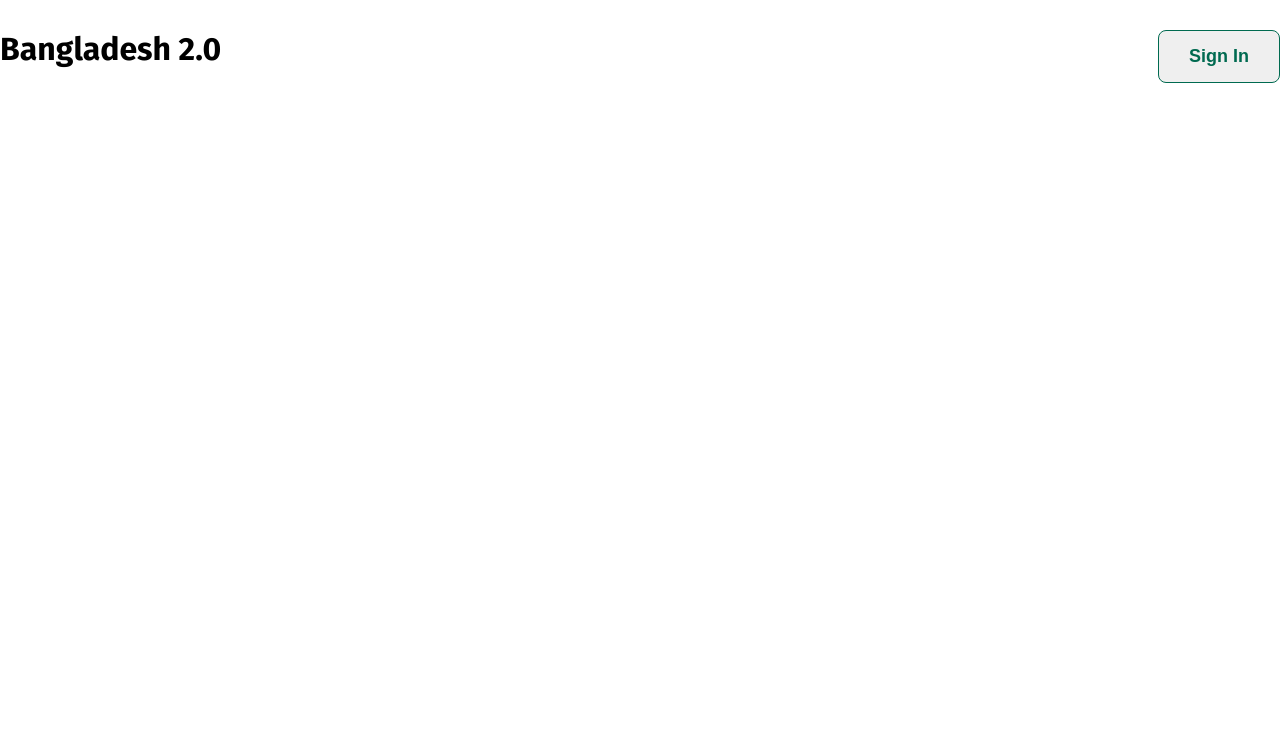
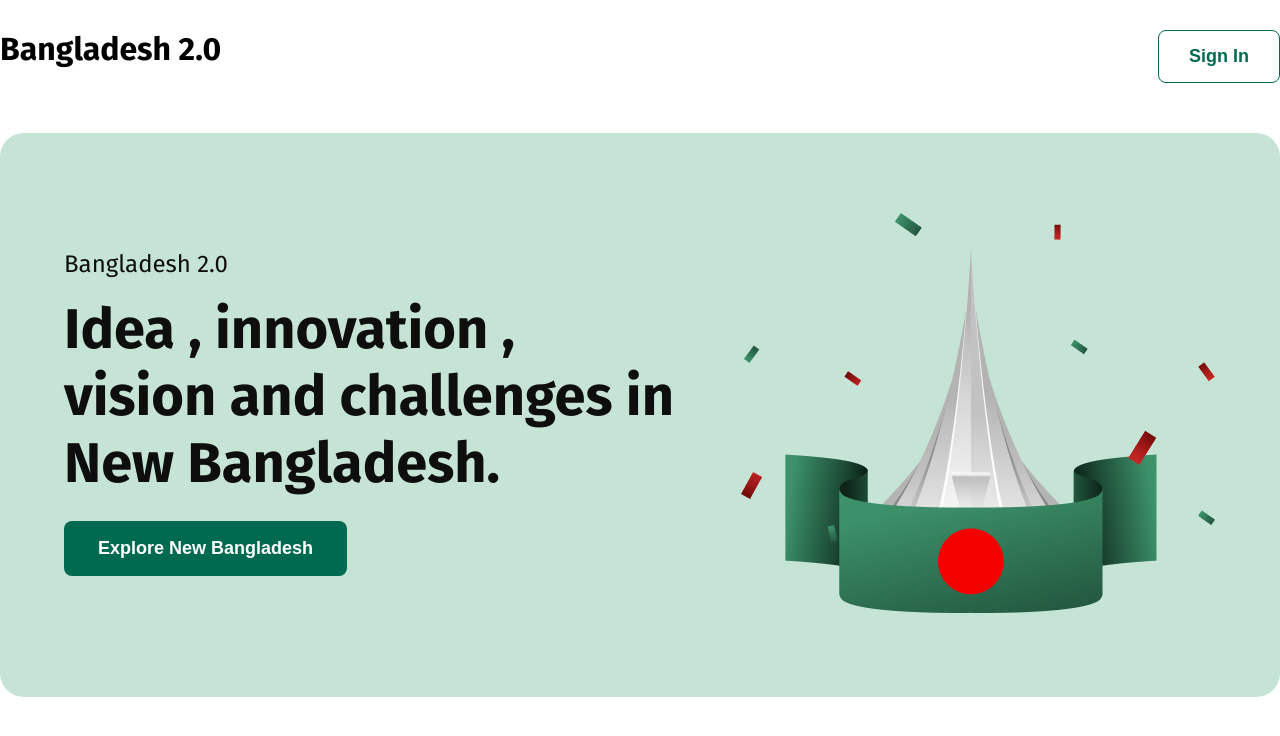
Before and after one commit to souravjoyaddar/assignment-one-newbd, a plain HTML site: page index.html in a window 1280 px wide. Drawn offline with Linux system fonts and the light colour scheme.

Commit message:
banner section completed

```diff
--- a/index.html
+++ b/index.html
@@ -14,17 +14,37 @@
     <link rel="stylesheet" href="./styles/style.css" />
   </head>
   <body>
+    <!-- header section starts here  -->
     <header>
       <nav class="nav-bar">
         <div>
           <p class="nav-title">Bangladesh 2.0</p>
         </div>
-
         <div>
-          <button class="nav-btn">Sign In</button>
+          <button class="nav-btn btn-cursor">Sign In</button>
         </div>
       </nav>
+      <!-- banner section starts here  -->
+      <section class="banner-bg">
+        <div class="banner">
+          <div class="banner-info">
+            <p class="banner-header">Bangladesh 2.0</p>
+            <div class="banner-text">
+              Idea , innovation , <br />
+              vision and challenges in New Bangladesh.
+            </div>
+            <button class="banner-btn btn-cursor">
+              Explore New Bangladesh
+            </button>
+          </div>
+          <div class="banner-img">
+            <img src="./assets/hero.png" alt="hero" />
+          </div>
+        </div>
+        <!-- banner section ends here  -->
+      </section>
     </header>
+    <!-- hader section ends here  -->
     <main></main>
     <footer></footer>
   </body>
--- a/styles/style.css
+++ b/styles/style.css
@@ -7,6 +7,12 @@ body {
   max-width: 1280px;
   margin: 0 auto;
 }
+
+/* shared styles  */
+.btn-cursor {
+  cursor: pointer;
+}
+
 /* nav styles  */
 .nav-bar {
   display: flex;
@@ -25,4 +31,42 @@ body {
   border: 1px solid #006a50;
   border-radius: 8px;
   color: #006a50;
+  background-color: white;
 }
+/* banner styles */
+.banner-bg {
+  background-color: #c6e4d6;
+  border-radius: 24px;
+}
+.banner {
+  display: flex;
+  justify-content: space-between;
+  gap: 64px;
+  padding: 0px 64px;
+}
+.banner-info {
+  padding: 117px 0px;
+}
+.banner-header {
+  font-weight: medium;
+  font-size: 24px;
+  color: #0e0e0e;
+}
+.banner-text {
+  font-weight: bold;
+  font-size: 56px;
+  color: #0e0e0e;
+  margin: 18px 0px 24px 0px;
+}
+.banner-btn {
+  font-weight: 600;
+  font-size: 18px;
+  padding: 17px 34px;
+  color: white;
+  border: none;
+  border-radius: 8px;
+  background-color: #006a50;
+}
+.banner-img {
+  padding: 80px 0px;
+}
```
